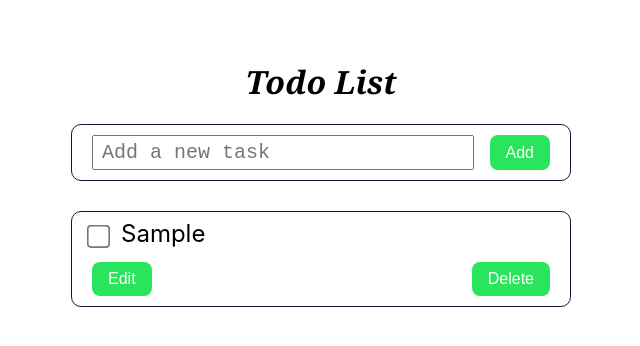
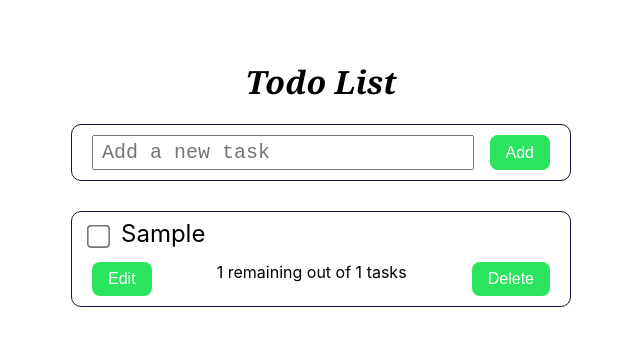
Before and after one commit to shakerbillo/todo_list, a React (Create React App) app: page / in a window 1280 px wide. Both pictures are taken after typing "Sample" into the empty fields and a click on the button "Add". Shown: the top 346 px of the page, without its empty margins (319-959 px from the left). Built offline with nearby package versions, Linux system fonts and the light colour scheme.

Commit message:
added counter to todo

```diff
--- a/src/App.js
+++ b/src/App.js
@@ -78,6 +78,14 @@ const App = () => {
 		}
 	}, [todos]);
 
+
+	let remaining = 0;
+    for (let i = 0; i < todos.length; i++) {
+        if (todos[i].completed === false) {
+            remaining = remaining + 1;
+        }
+    }
+
 	return (
 		<div id="todo-list">
 			<h1>Todo List</h1>
@@ -111,7 +119,11 @@ const App = () => {
 						) : (
 							<button onClick={() => setTodoEditing(todo.id)}>Edit</button>
 						)}
+							<div className="todo-counter">
+                    {remaining} remaining out of {todos.length} tasks
+                </div>
 						<button onClick={() => deleteTodo(todo.id)}>Delete</button>
+
 					</div>
 				</div>
 			))}
```
